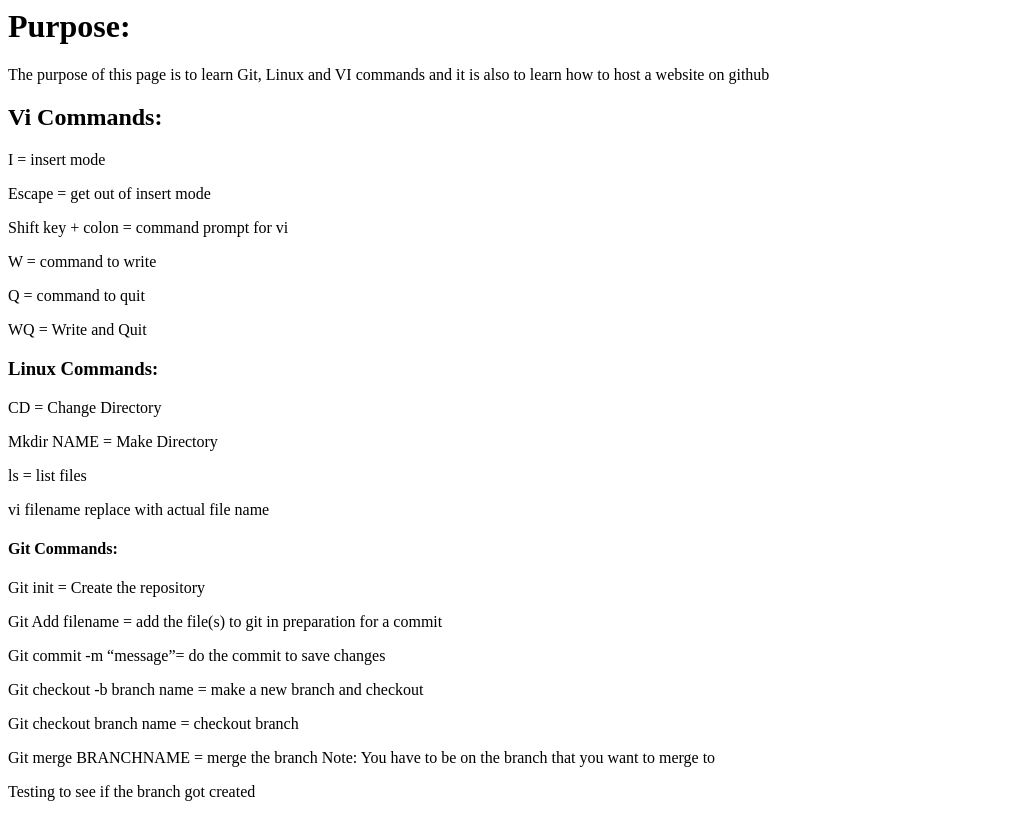
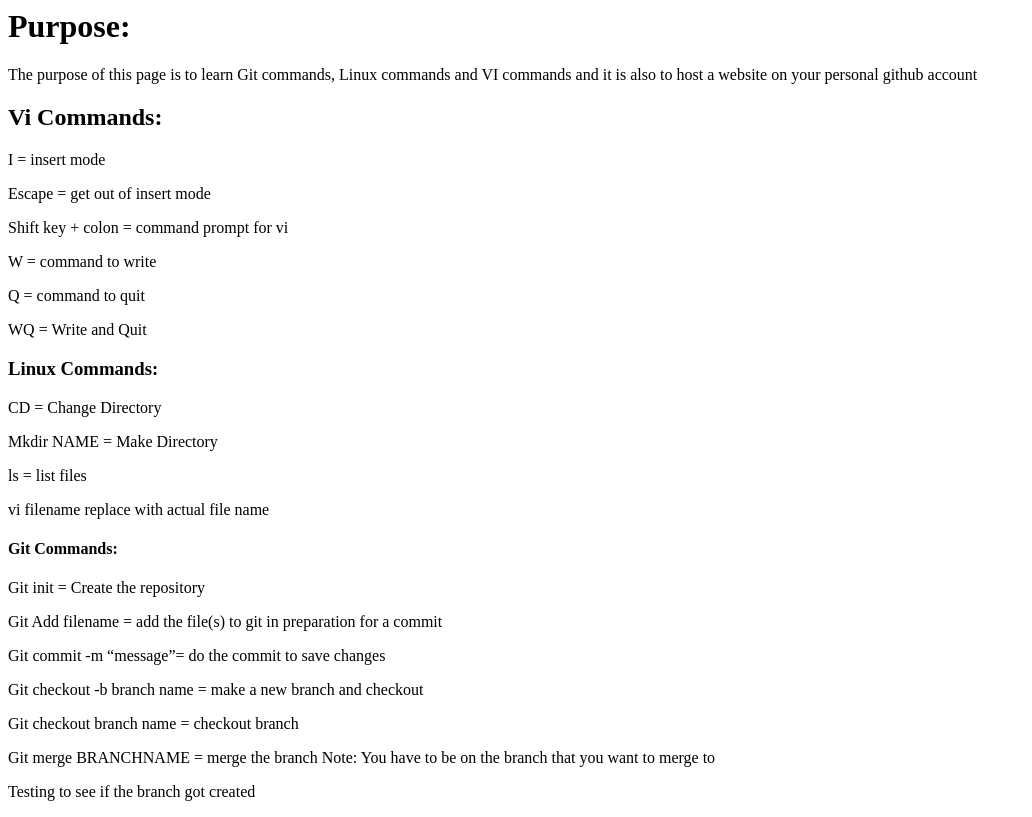
Before and after one commit to pp733/IS601-First-Homework, a plain HTML site: page FirstHomework/index.html in a window 1280 px wide. Shown: the whole page, without its empty margins (0-1032 px from the left). Drawn offline with Linux system fonts and the light colour scheme.

Commit message:
changed the website

```diff
--- a/FirstHomework/index.html
+++ b/FirstHomework/index.html
@@ -4,8 +4,7 @@
 	</head>
 	<body>
 		<h1>Purpose:</h1>
-		<p>The purpose of this page is to learn Git, Linux and VI commands and it is also to learn how
-		to host a website on github</p>
+		<p>The purpose of this page is to learn Git commands, Linux commands and VI commands and it is also to host a website on your personal github account</p>
 
 		<h2>Vi Commands: </h2>
 		<p>I = insert mode</p>
```
